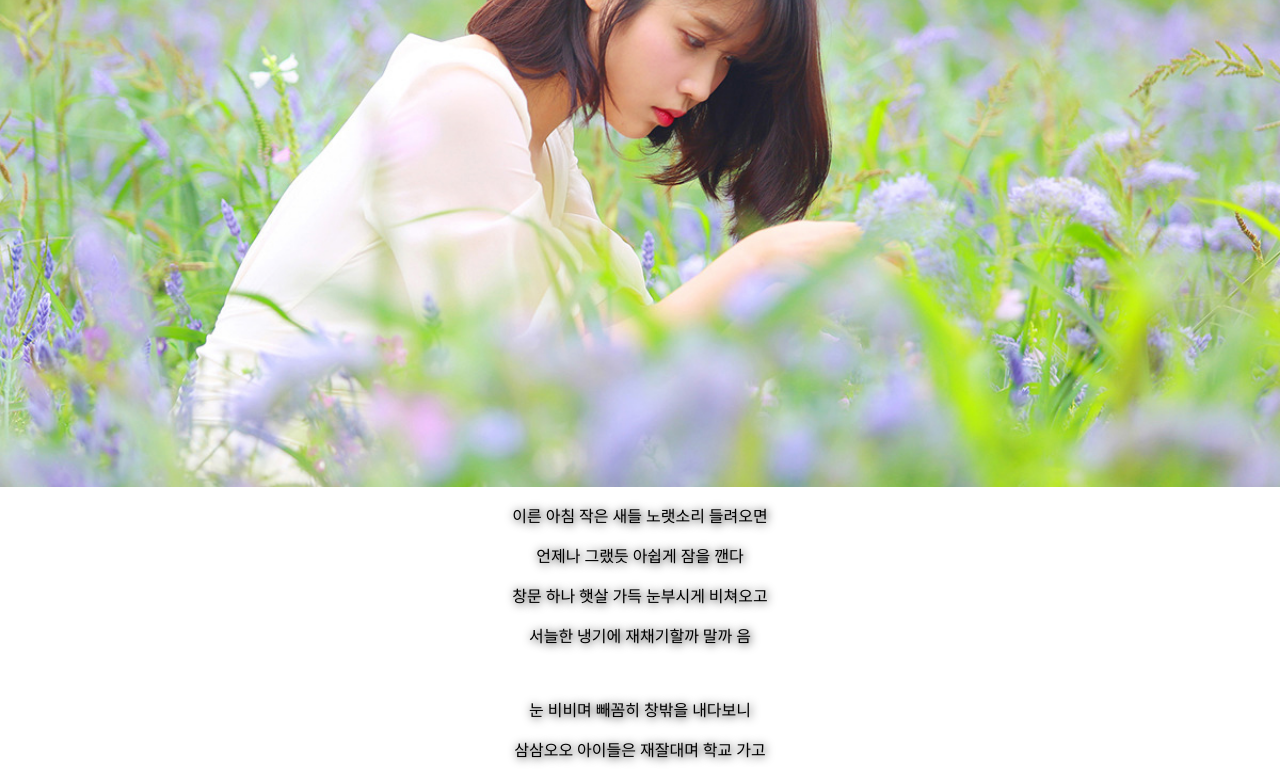
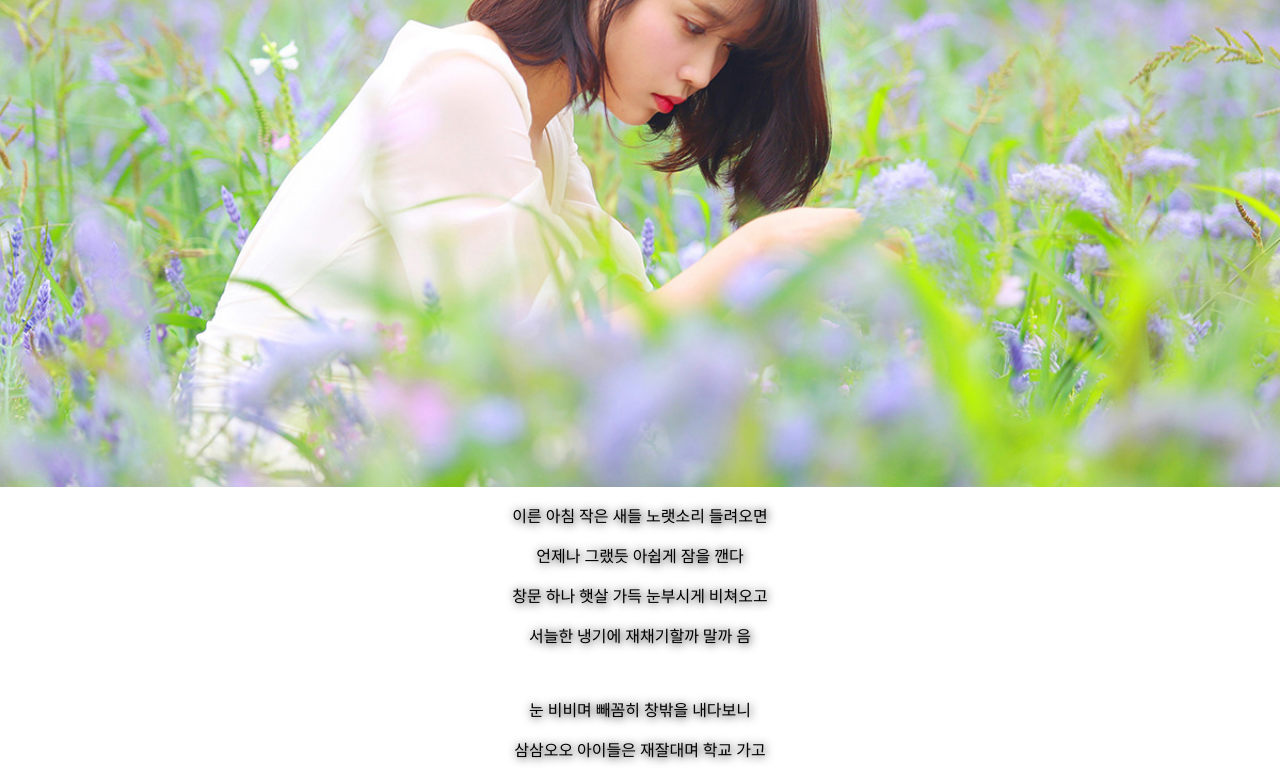
Before and after one commit to marshall-ku/simple-css-mask, a plain HTML site: page index.html in a window 1280 px wide. Shown: the part 313-1087 px from the top of the page. Drawn offline with Linux system fonts and the light colour scheme; a web font is replaced by a local one.

Commit message:
Update style.css

```diff
--- a/style.css
+++ b/style.css
@@ -27,6 +27,7 @@ body {
     height: 100vh;
     background: url(iu.jpg);
     background-size: cover;
+    background-position: center;
 }
 
 .title {
@@ -45,6 +46,8 @@ body {
     -webkit-mask: url(mask.png);
     mask-size: cover;
     -webkit-mask-size: cover;
+    mask-position: center;
+    -webkit-mask-position: center;
     width: 100%;
     height: 100%;
 }
```
